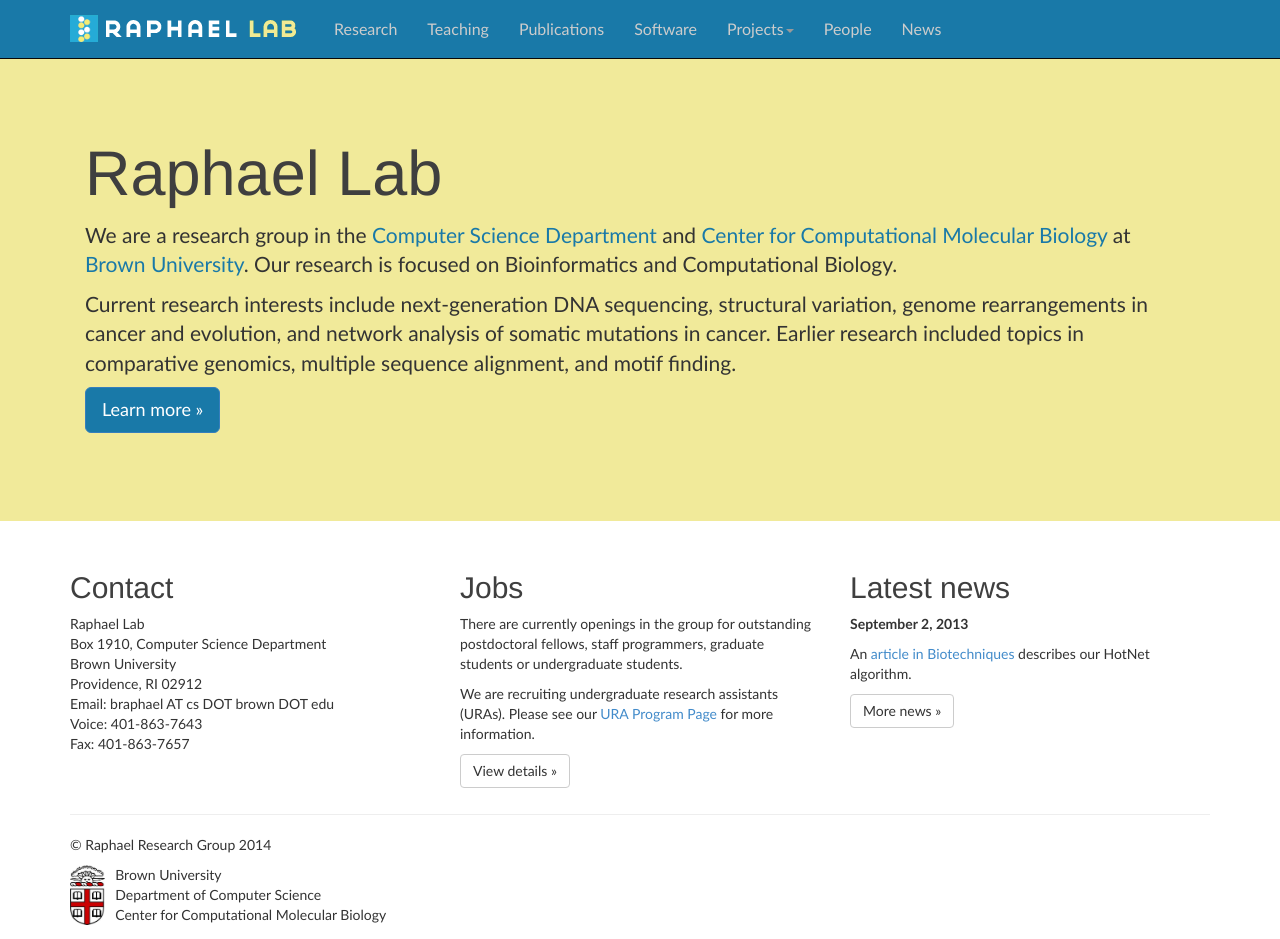
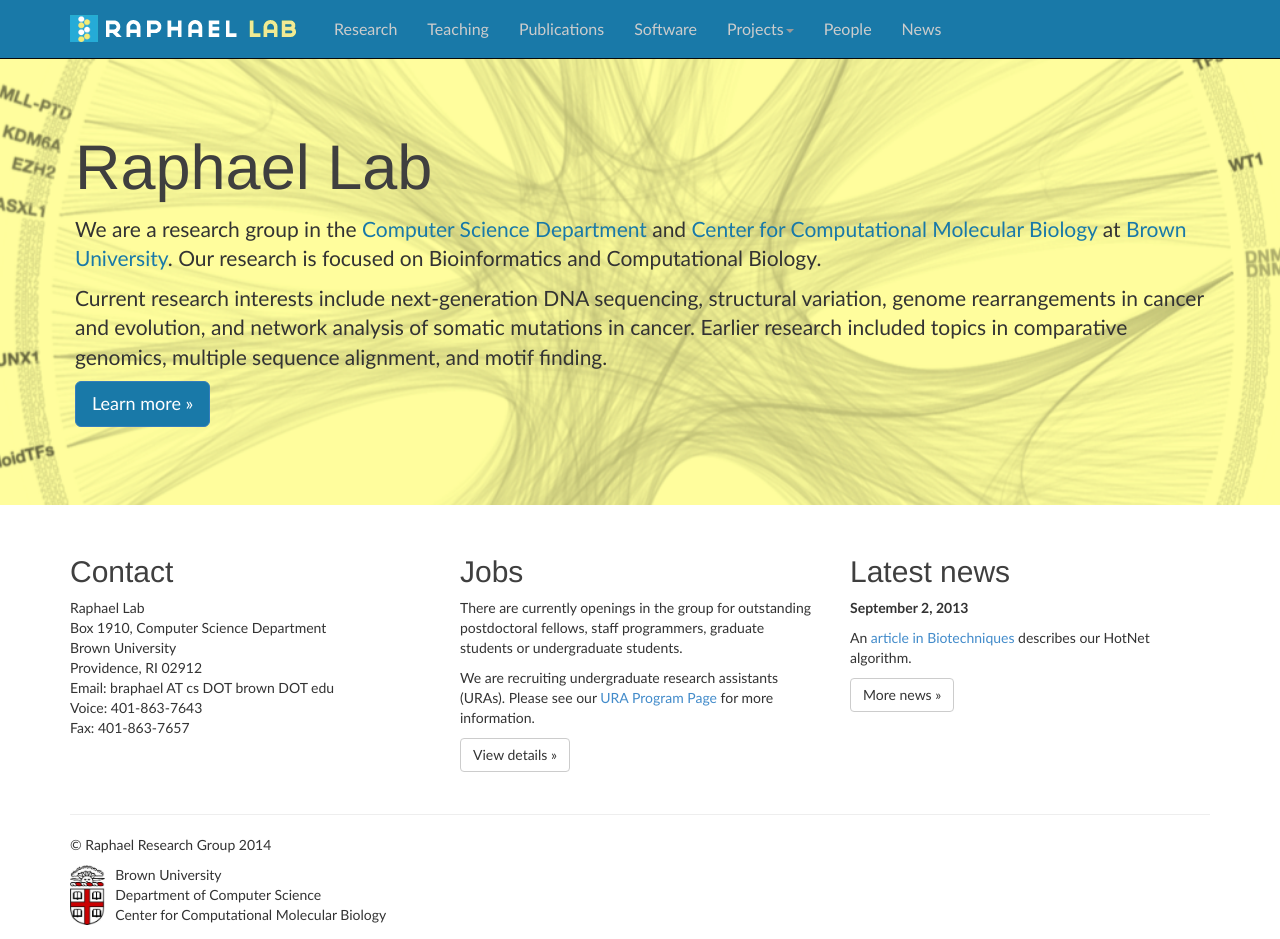
Before and after one commit to raphael-group/raphael-group.github.io, a Jekyll site: the page built from index.html, in a window 1280 px wide and 939 px high. Built offline with Jekyll 4.4.1, drawn with Linux system fonts in a browser that asks for light colours; nearby versions of some CDN libraries; Markdown is read by kramdown in place of the engine named in the settings.

Commit message:
Restores background image

```diff
--- a/css/jumbotron.css
+++ b/css/jumbotron.css
@@ -1,18 +1,18 @@
 /* Move down content because we have a fixed navbar that is 50px tall */
-body {
-  padding-top: 0px;
-  padding-bottom: 0px;
+
+
+.jumbotron {
+  background-color: rgb(254, 252, 169);
+  background-position: center;
+  background-repeat: no-repeat;
+  background-image: url('/assets/jumbotron-splash.png');
+  background-size: 110%;
+}
+.jumbotron .container {
+  padding: 20px;
+  font-weight: bolder;
 }
 
-.jumbotron {
-  background-color: rgb(241,234,154);
-  background-position: center;
-  background-repeat: no-repeat;
-}
-.jumbotron .container {
-  background-color: rgb(241,234,154);
-  padding: 30px;
-}
 .jumbotron h1 {
   color: #3f3f3f;
   border-bottom: none;
```
Also changed, not shown: assets/jumbotron-splash.png.
